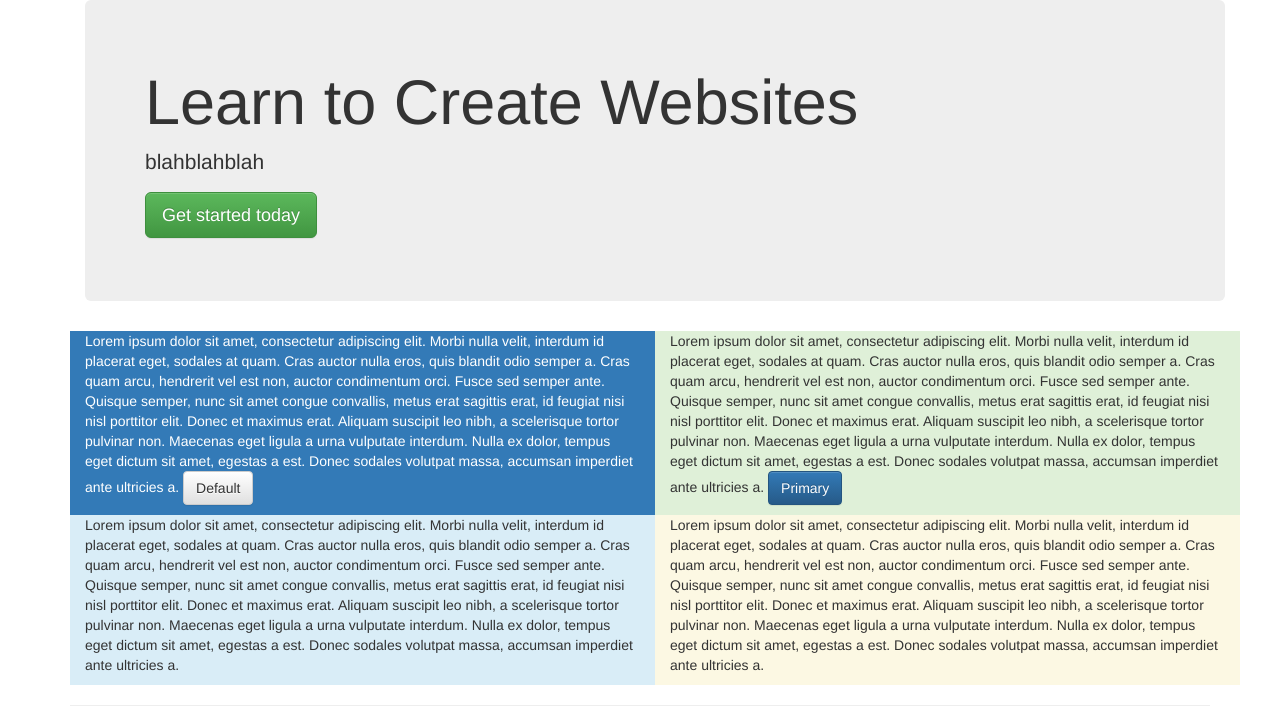
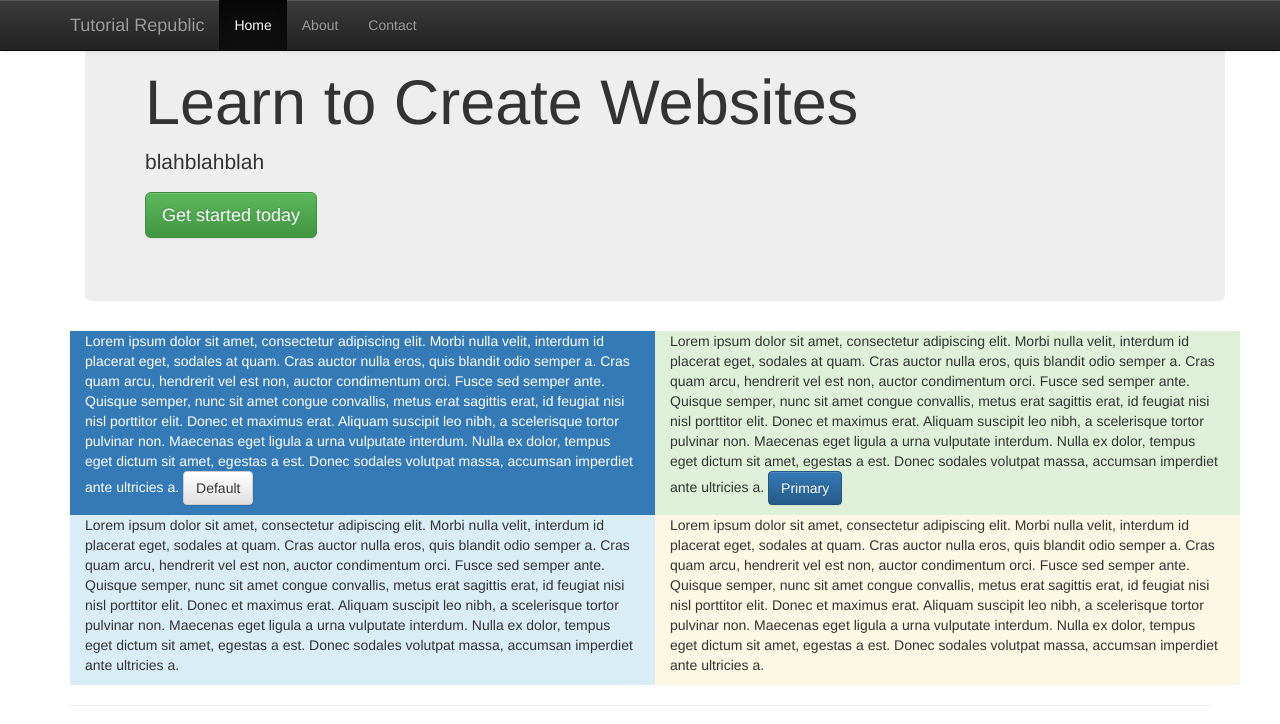
Before and after one commit to DehtyarAlona/DehtyarAlona.github.io, a plain HTML site: page otherProjects/twitterBootstrap/index.html in a window 1280 px wide. Drawn offline with nearby package versions, Linux system fonts and the light colour scheme.

Commit message:
moretoChange

```diff
--- a/otherProjects/twitterBootstrap/index.html
+++ b/otherProjects/twitterBootstrap/index.html
@@ -11,6 +11,37 @@
 </head>
 
 <body>
+
+  <nav id="myNavbar" class="navbar navbar-default navbar-inverse navbar-fixed-top" role="navigation">
+          <!-- Brand and toggle get grouped for better mobile display -->
+          <div class="container">
+              <div class="navbar-header">
+                  <button type="button" class="navbar-toggle" data-toggle="collapse" data-target="#navbarCollapse">
+                      <span class="sr-only">Toggle navigation</span>
+                      <span class="icon-bar"></span>
+                      <span class="icon-bar"></span>
+                      <span class="icon-bar"></span>
+                  </button>
+                  <a class="navbar-brand" href="#">Tutorial Republic</a>
+              </div>
+              <!-- Collect the nav links, forms, and other content for toggling -->
+              <div class="collapse navbar-collapse" id="navbarCollapse">
+                  <ul class="nav navbar-nav">
+                      <li class="active"><a href="http://www.tutorialrepublic.com" target="_blank">Home</a></li>
+                      <li><a href="http://www.tutorialrepublic.com/about-us.php" target="_blank">About</a></li>
+                      <li><a href="http://www.tutorialrepublic.com/contact-us.php" target="_blank">Contact</a></li>
+                  </ul>
+              </div>
+          </div>
+      </nav>
+
+
+
+
+
+
+
+
 
     <div class="container">
 
```
